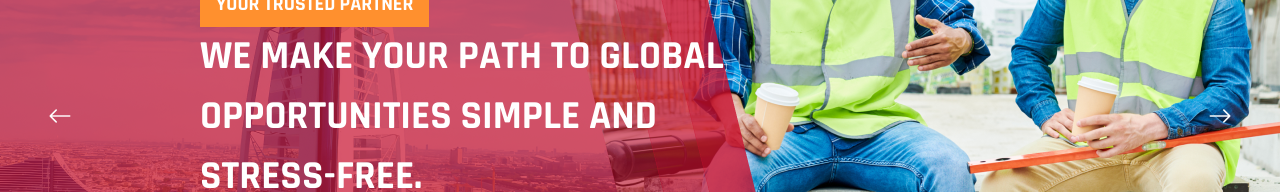
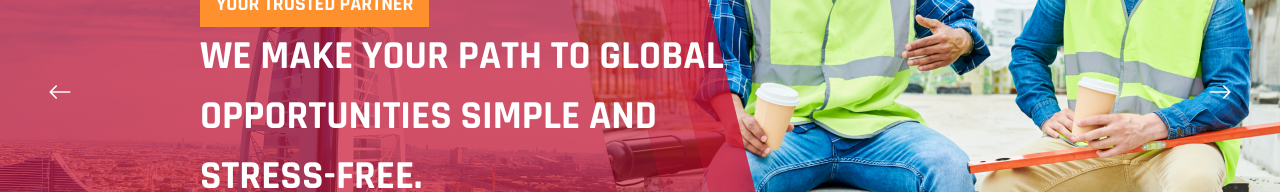
Before and after one commit to way-wise/waywisejobs, a Next.js app: page / in a window 1280 px wide. Shown: the part 426-618 px from the top of the page. Built offline with nearby package versions, Linux system fonts and the light colour scheme.

Commit message:
fix: build error

```diff
--- a/app/components/global/MainSlider.jsx
+++ b/app/components/global/MainSlider.jsx
@@ -42,7 +42,7 @@ export default function MainSlider() {
     return (
       <div
         onClick={onClick}
-        className="absolute top-[150px] right-0 lg:top-[350px] md:top-[250px] md:right-10 text-white bg-transparent cursor-pointer p-2 rounded-full z-10 translate-[-top[50%]"
+        className="absolute top-[150px] right-0 lg:top-[350px] md:top-[250px] md:right-10 text-white bg-transparent cursor-pointer p-2 rounded-full z-10 -translate-y-1/2"
       >
         <i className="bi bi-arrow-right text-2xl"></i>
       </div>
@@ -55,7 +55,7 @@ export default function MainSlider() {
     return (
       <div
         onClick={onClick}
-        className="absolute top-[150px] lg:top-[350px] md:top-[250px] md:left-10 text-white bg-transparent cursor-pointer p-2 rounded-full z-10 translate-[-top[50%]"
+        className="absolute top-[150px] lg:top-[350px] md:top-[250px] md:left-10 text-white bg-transparent cursor-pointer p-2 rounded-full z-10 -translate-y-1/2"
       >
         <i className="bi bi-arrow-left text-2xl"></i>
       </div>
```
